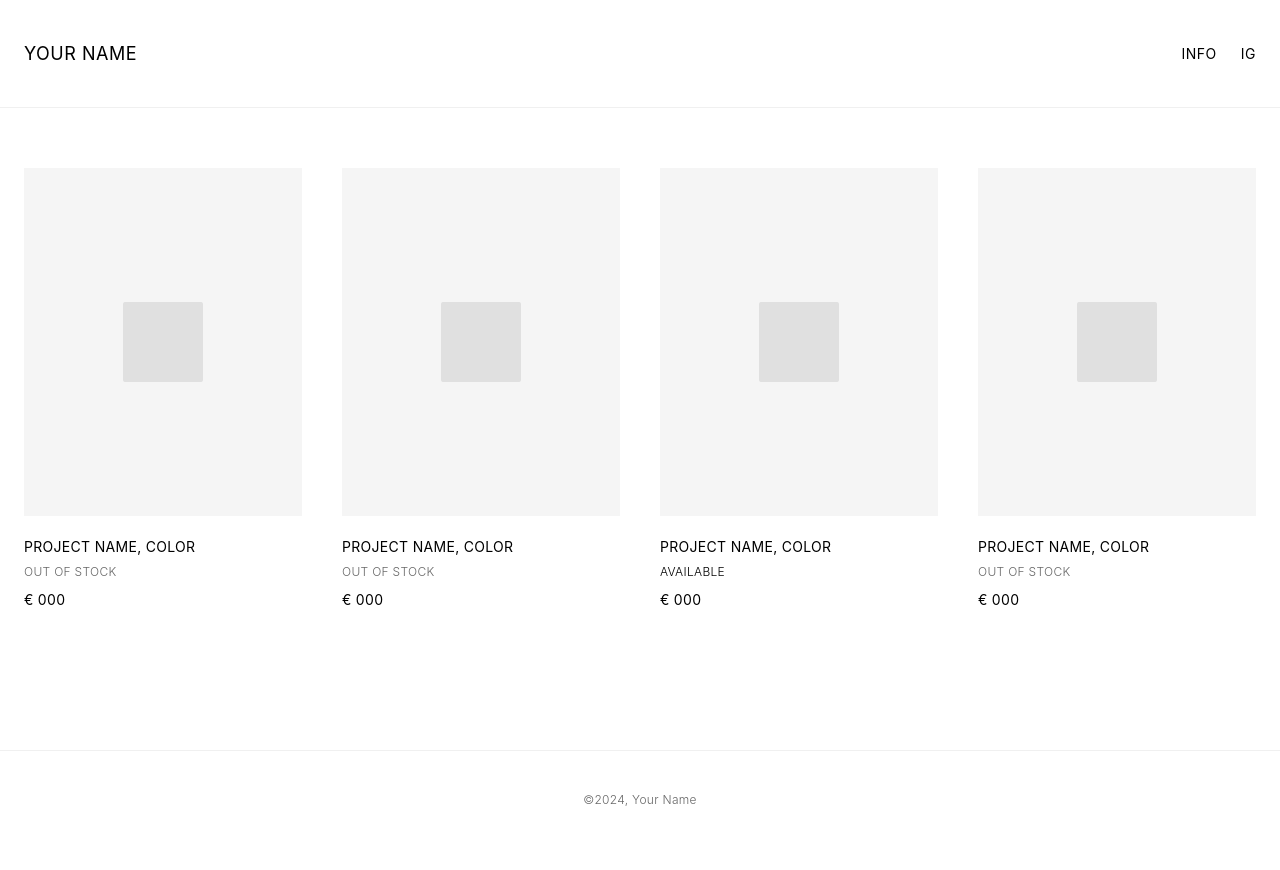
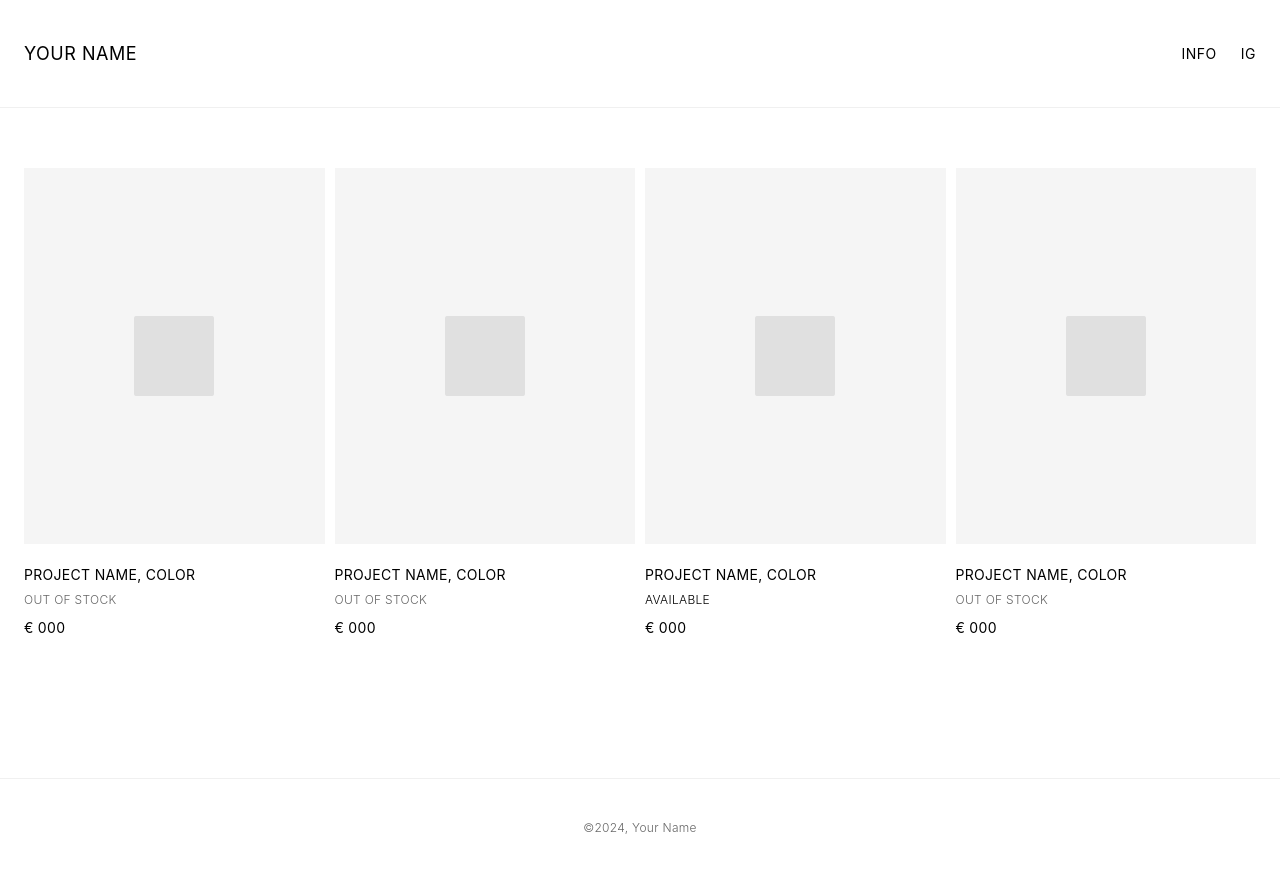
Before and after one commit to maksymworks-dev/portfolio2025, a website: page index.html in a window 1280 px wide. Before the commit the page ends 849 px from the top, so only its background shows below. Drawn offline with Linux system fonts and the light colour scheme.

Commit message:
Reduce horizontal spacing between products by 4x

```diff
--- a/styles.css
+++ b/styles.css
@@ -89,14 +89,14 @@ body {
 @media (min-width: 768px) {
     .project-grid {
         grid-template-columns: repeat(2, 1fr);
-        gap: 30px 40px;
+        gap: 30px 10px;
     }
 }
 
 @media (min-width: 1024px) {
     .project-grid {
         grid-template-columns: repeat(4, 1fr);
-        gap: 30px 40px;
+        gap: 30px 10px;
     }
 }
 
```
